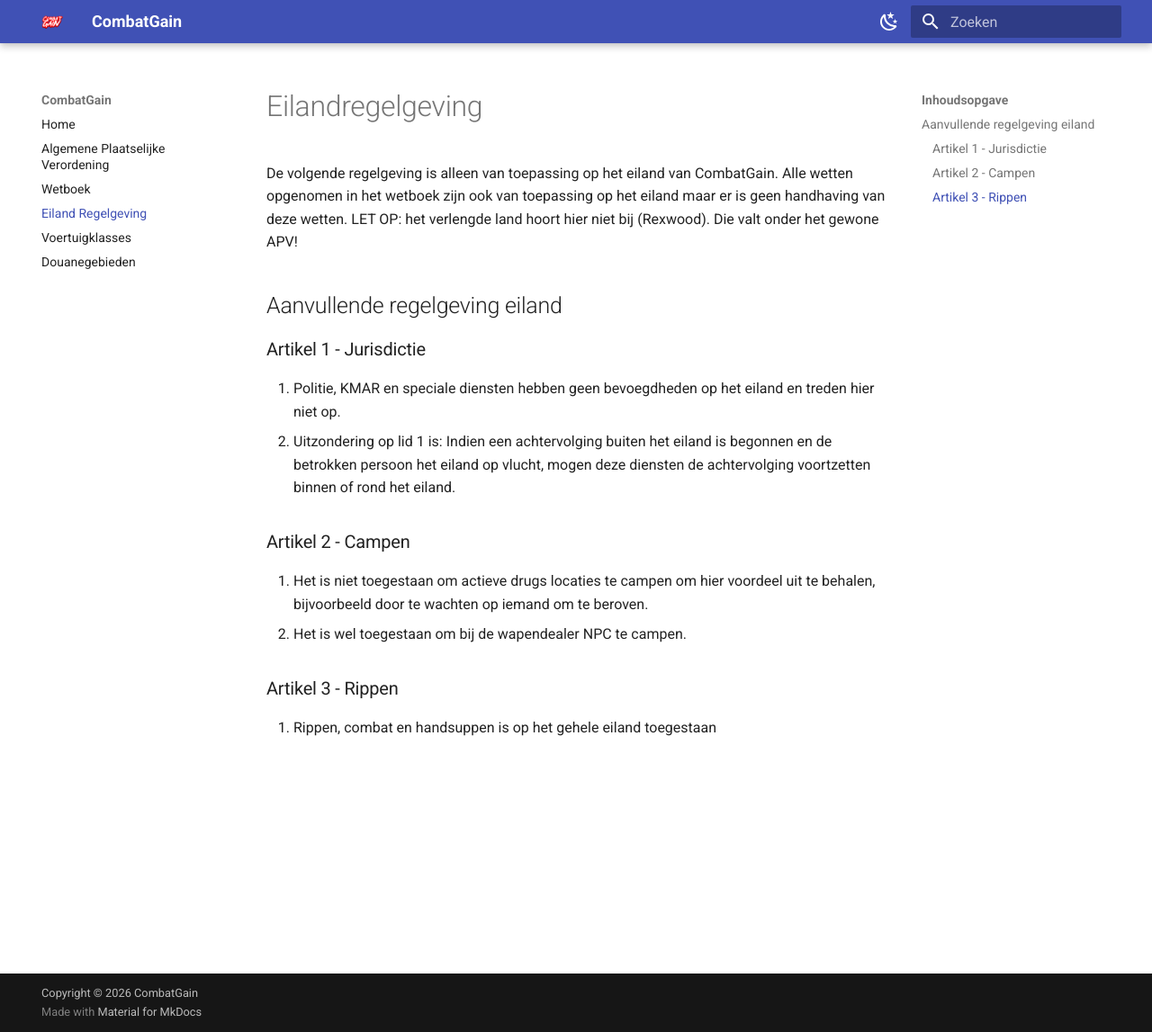
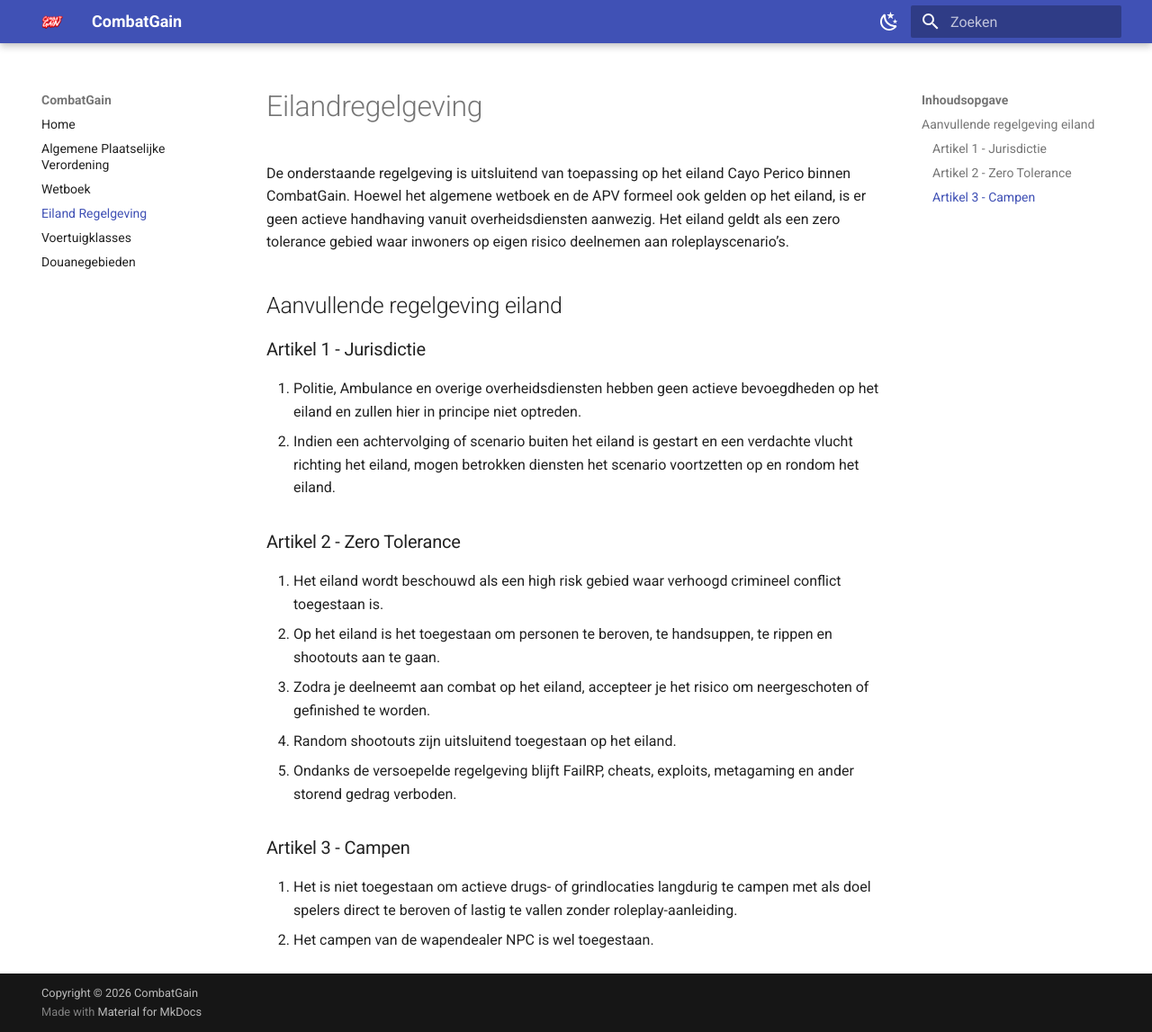
Before and after one commit to CombatGainProduction/cg-apv, an MkDocs documentation site: the page built from docs/eiland.md, in a window 1280 px wide and 1147 px high. Shown: the whole window at 90% size. Built offline with MkDocs 1.6.1 and Material for MkDocs 9.7.7, drawn with Linux system fonts in a browser that asks for light colours; comment, search, counter and statistics services are not loaded.

Commit message:
Revise eilandregelgeving for Cayo Perico

```diff
--- a/docs/eiland.md
+++ b/docs/eiland.md
@@ -1,20 +1,24 @@
 # Eilandregelgeving
 
-De volgende regelgeving is alleen van toepassing op het eiland van CombatGain. Alle wetten opgenomen in het wetboek zijn ook van toepassing op het eiland maar er is geen handhaving van deze wetten.
-LET OP: het verlengde land hoort hier niet bij (Rexwood). Die valt onder het gewone APV!
+De onderstaande regelgeving is uitsluitend van toepassing op het eiland Cayo Perico binnen CombatGain.
+Hoewel het algemene wetboek en de APV formeel ook gelden op het eiland, is er geen actieve handhaving vanuit overheidsdiensten aanwezig. Het eiland geldt als een zero tolerance gebied waar inwoners op eigen risico deelnemen aan roleplayscenario’s.
 
 ## Aanvullende regelgeving eiland
 
 ### Artikel 1 - Jurisdictie
 
-1. Politie, KMAR en speciale diensten hebben geen bevoegdheden op het eiland en treden hier niet op.
-2. Uitzondering op lid 1 is: Indien een achtervolging buiten het eiland is begonnen en de betrokken persoon het eiland op vlucht, mogen deze diensten de achtervolging voortzetten binnen of rond het eiland.
+1. Politie, Ambulance en overige overheidsdiensten hebben geen actieve bevoegdheden op het eiland en zullen hier in principe niet optreden.
+2. Indien een achtervolging of scenario buiten het eiland is gestart en een verdachte vlucht richting het eiland, mogen betrokken diensten het scenario voortzetten op en rondom het eiland.
 
-### Artikel 2 - Campen
+### Artikel 2 - Zero Tolerance
 
-1. Het is niet toegestaan om actieve drugs locaties te campen om hier voordeel uit te behalen, bijvoorbeeld door te wachten op iemand om te beroven.
-2. Het is wel toegestaan om bij de wapendealer NPC te campen.
+1. Het eiland wordt beschouwd als een high risk gebied waar verhoogd crimineel conflict toegestaan is.
+2. Op het eiland is het toegestaan om personen te beroven, te handsuppen, te rippen en shootouts aan te gaan.
+3. Zodra je deelneemt aan combat op het eiland, accepteer je het risico om neergeschoten of gefinished te worden.
+4. Random shootouts zijn uitsluitend toegestaan op het eiland.
+5. Ondanks de versoepelde regelgeving blijft FailRP, cheats, exploits, metagaming en ander storend gedrag verboden.
 
-### Artikel 3 - Rippen
+### Artikel 3 - Campen
 
-1. Rippen, combat en handsuppen is op het gehele eiland toegestaan
+1. Het is niet toegestaan om actieve drugs- of grindlocaties langdurig te campen met als doel spelers direct te beroven of lastig te vallen zonder roleplay-aanleiding.
+2. Het campen van de wapendealer NPC is wel toegestaan.
```
